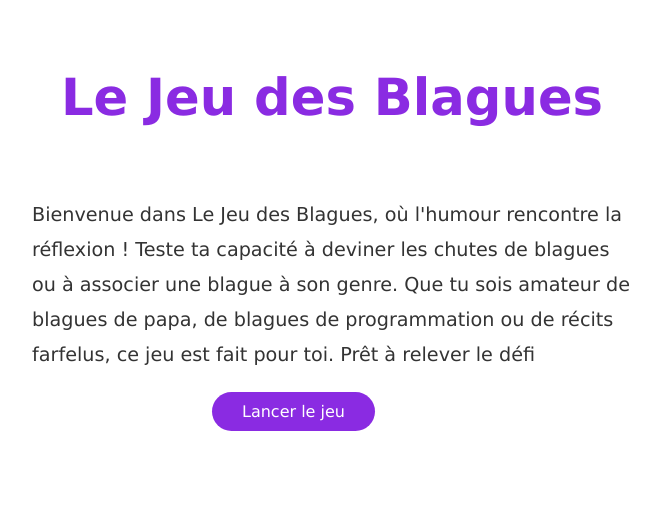
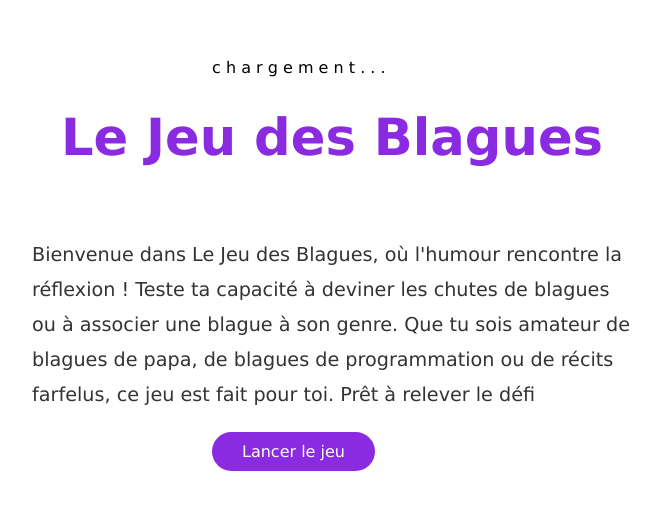
Before and after one commit to boris2442/game, a plain HTML site: page title.html in a window 1280 px wide. Shown: the part 141-650 px from the top of the page, without its empty margins (308-968 px from the left). Drawn offline with Linux system fonts and the light colour scheme; a web font is replaced by a local one.

Commit message:
html chargement

```diff
--- a/title.html
+++ b/title.html
@@ -10,6 +10,21 @@
     <title>Document</title>
 </head>
 <body>
+    <div class="loader">
+        <span class="lettre">c</span>
+        <span class="lettre">h</span>
+        <span class="lettre">a</span>
+        <span class="lettre">r</span>
+        <span class="lettre">g</span>
+        <span class="lettre">e</span>
+        <span class="lettre">m</span>
+        <span class="lettre">e</span>
+        <span class="lettre">n</span>
+        <span class="lettre">t</span>
+        <span class="lettre">.</span>
+        <span class="lettre">.</span>
+        <span class="lettre">.</span>
+      </div>
    <h1>Le Jeu des Blagues
 </h1>
     <p>Bienvenue dans Le Jeu des Blagues, où l'humour rencontre la réflexion !  Teste ta capacité à deviner les chutes
```
